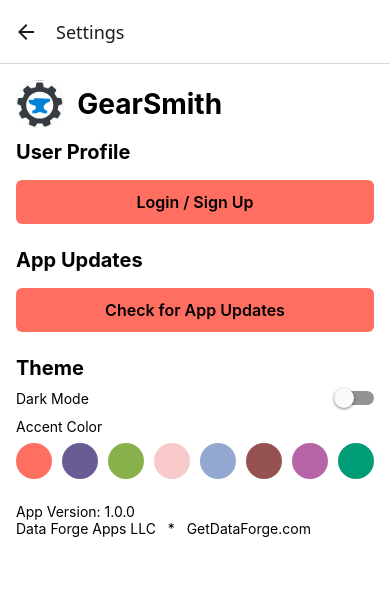
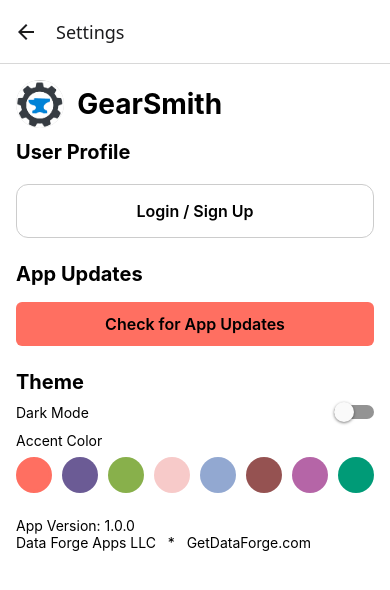
Before and after one commit to S1lv3rPlum/GearSmith, a React Native app: screen /Settings in a window 390 px wide. Shown: the top 590 px of the page. Built offline with nearby package versions, Linux system fonts and the light colour scheme; no server answers.

Commit message:
update src/screens/SettingsScreen.js

```diff
--- a/src/screens/SettingsScreen.js
+++ b/src/screens/SettingsScreen.js
@@ -86,11 +86,11 @@
             {!showLoginForm ? (
   <TouchableOpacity
     onPress={() => setShowLoginForm(true)}
-                style={[styles.authButton, { backgroundColor: theme.accent }]}
+    style={styles.loginCard}  // ⬅️ now styled like the card
     accessibilityRole="button"
-                accessibilityLabel="Login button"
+    accessibilityLabel="Open login form"
   >
-                <Text style={[styles.authButtonText, { color: theme.text }]}>
+    <Text style={[styles.authButtonText, { color: theme.text, textAlign: 'center' }]}>
       Login / Sign Up
     </Text>
   </TouchableOpacity>
```
Lines whose indentation alone changed are shown as unchanged.
